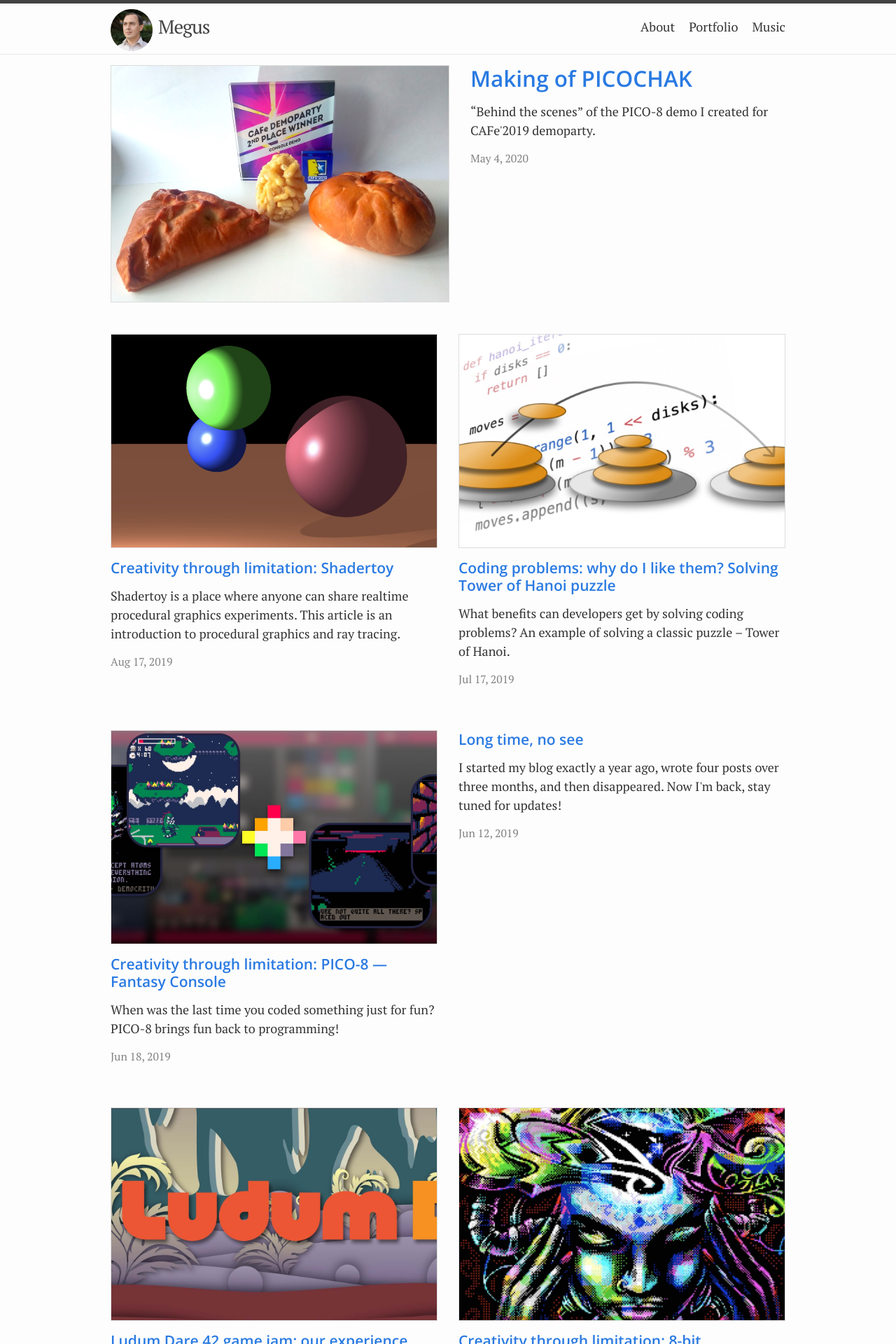
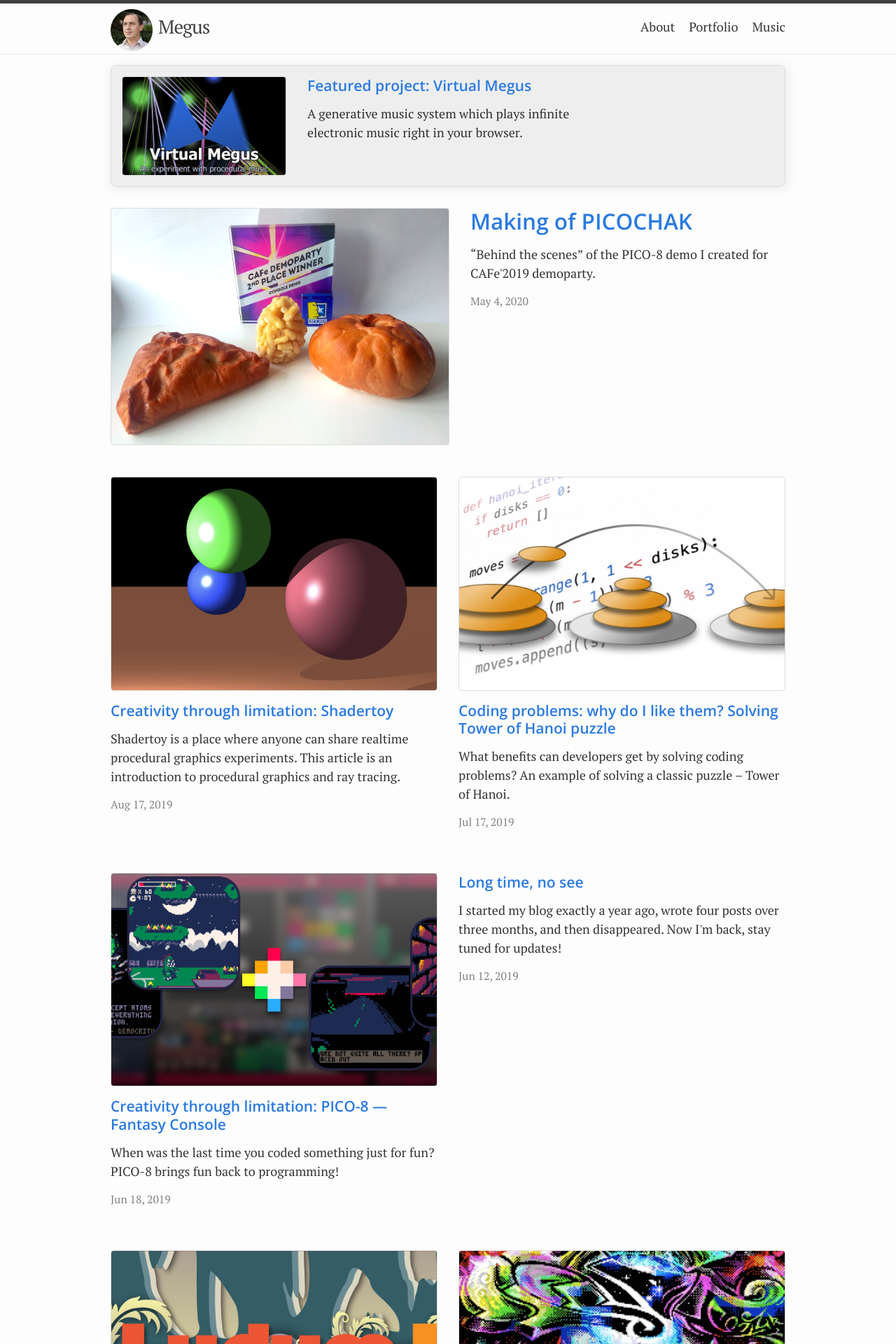
Before and after one commit to Megus/megus.github.io, a Jekyll site: the page built from index.md, in a window 1280 px wide. Shown: the top 1920 px of the page at 70% size. Built offline with Jekyll 4.4.1, drawn with Linux system fonts in a browser that asks for light colours.

Commit message:
Added "Featured Project" block on the home page. Now it's Virtual Megus

```diff
--- /dev/null
+++ b/_includes/featured.html
@@ -0,0 +1,9 @@
+<div class="featured">
+  <a href="https://megus.org/virtual-megus">
+    <div class="featured-image" style="background-image: url(/assets/virtual-megus-banner.png);"></div>
+  </a>
+  <div class="featured-body">
+    <h3><a href="https://megus.org/virtual-megus">Featured project: Virtual Megus</a></h3>
+    <p>A generative music system which plays infinite electronic music right in your browser.</p>
+  </div>
+</div>
--- a/_layouts/home.html
+++ b/_layouts/home.html
@@ -5,6 +5,8 @@
     {%- include header.html -%}
     <main class="page-content" aria-label="Content">
       <div class="home">
+        {%- include featured.html -%}
+
         {%- for post in site.posts -%}
         {%- assign date_format = site.minima.date_format | default: "%b %-d, %Y" -%}
         {%- if forloop.first -%}
--- a/_sass/minima/_layout.scss
+++ b/_sass/minima/_layout.scss
@@ -364,6 +364,46 @@
   }
 }
 
+.featured {
+  width: 100%;
+  background-color: #eee;
+  margin: $spacing-unit / 2;
+  padding: $spacing-unit / 2;
+  border-width: 1px;
+  border-radius: 8px;
+  border-color: #ddd;
+  border-style: solid;
+  box-shadow: 2px 2px 16px 2px rgba(0, 0, 0, 0.07);
+}
+
+.featured-image {
+  width: 25%;
+  padding-top: 15%;
+  background-position: center;
+  background-size: cover;
+  position: relative;
+  float: left;
+  border: 1px solid #ddd;
+  border-radius: 4px;
+
+  @include media-query($on-palm) {
+    width: 100%;
+    padding-top: 65%;
+  }
+}
+
+.featured-body {
+  width: 45%;
+  margin-left: $spacing-unit;
+  float: left;
+
+  @include media-query($on-palm) {
+    width: 100%;
+    margin-left: 0px;
+    margin-top: $spacing-unit / 2;
+  }
+}
+
 .home-first-post {
   width: 100%;
   margin: $spacing-unit / 2;
@@ -404,6 +444,7 @@
   margin-bottom: $spacing-unit / 2;
   float: left;
   border: 1px solid #ddd;
+  border-radius: 4px;
 
   @include media-query($on-palm) {
     width: 100%;
@@ -418,6 +459,7 @@
   position: relative;
   margin-bottom: $spacing-unit / 2;
   border: 1px solid #ddd;
+  border-radius: 4px;
 }
 
 
```
Also changed, not shown: about.md (+1 -1 lines), assets/virtual-megus-banner.png (added).
